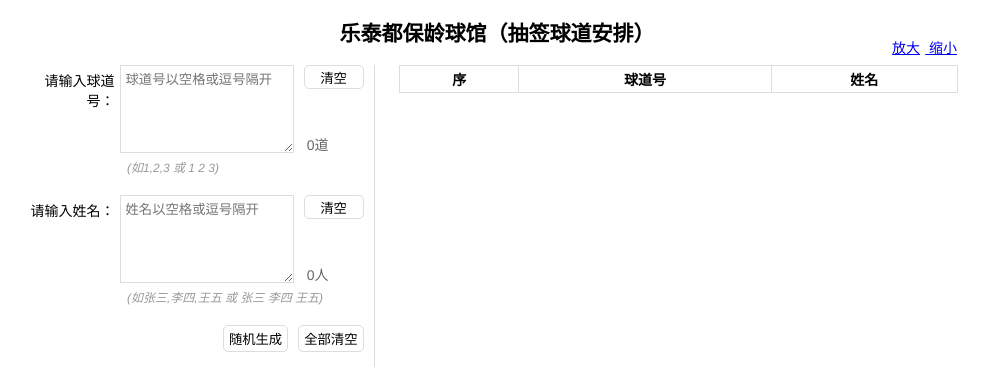
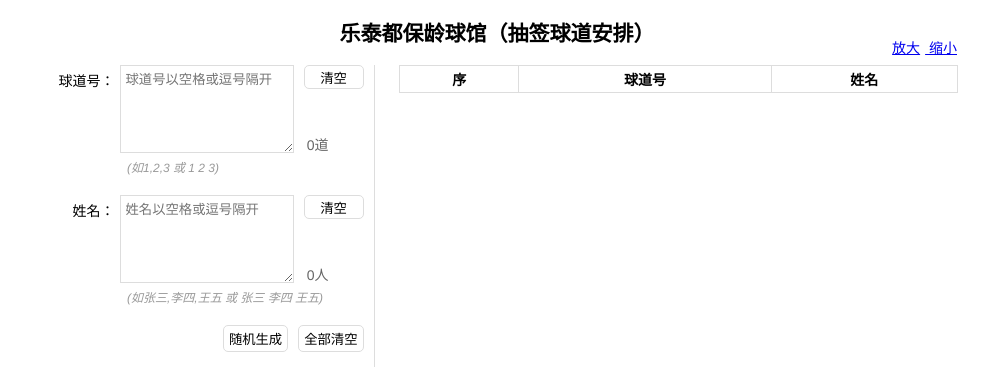
Before and after one commit to wenyang12/qdh, a website: page src/views/main.html in a window 1280 px wide. Shown: the whole page, without its empty margins (143-1132 px from the left). Drawn offline with Linux system fonts and the light colour scheme.

Commit message:
优化了文案

```diff
--- a/src/app/main.js
+++ b/src/app/main.js
@@ -139,7 +139,7 @@
                     tempItem = i;
                 }
                 if( i >= surplusPerson ){ //剩余的人数分配
-                    console.log("人数序号："+i,tempItem, "剩余的人数");
+                    // console.log("人数序号："+i,tempItem, "剩余的人数");
                     result.push(surplusPersonAllot[tempItem]);
                 }else{
                     result.push(numberArr[tempItem]);
--- a/src/views/main.html
+++ b/src/views/main.html
@@ -10,12 +10,12 @@
     <header class="qdh-title"><h2 id="js_qdh_title">抽签球道安排</h2></header>
     <article class="qdh-article">
         <div class="qdh-input-row ">
-            <label><span>请输入球道号：</span><textarea tabindex="1" placeholder="球道号以空格或逗号隔开" id="js_qdh_number"></textarea><button id="js_number_clear">清空</button></label>
+            <label><span>球道号：</span><textarea tabindex="1" placeholder="球道号以空格或逗号隔开" id="js_qdh_number"></textarea><button id="js_number_clear">清空</button></label>
             <i>(如1,2,3 或 1 2 3)</i>
             <div id="js_number_calc" class="qdh_name_calc">0道</div>
         </div>
         <div class="qdh-input-row">
-            <label><span>请输入姓名：</span><textarea tabindex="1" placeholder="姓名以空格或逗号隔开" id="js_qdh_name"></textarea><button id="js_name_clear">清空</button></label>
+            <label><span>姓名：</span><textarea tabindex="1" placeholder="姓名以空格或逗号隔开" id="js_qdh_name"></textarea><button id="js_name_clear">清空</button></label>
             <i>(如张三,李四,王五 或 张三 李四 王五)</i>
             <div id="js_name_calc" class="qdh_name_calc">0人</div>
         </div>
```
